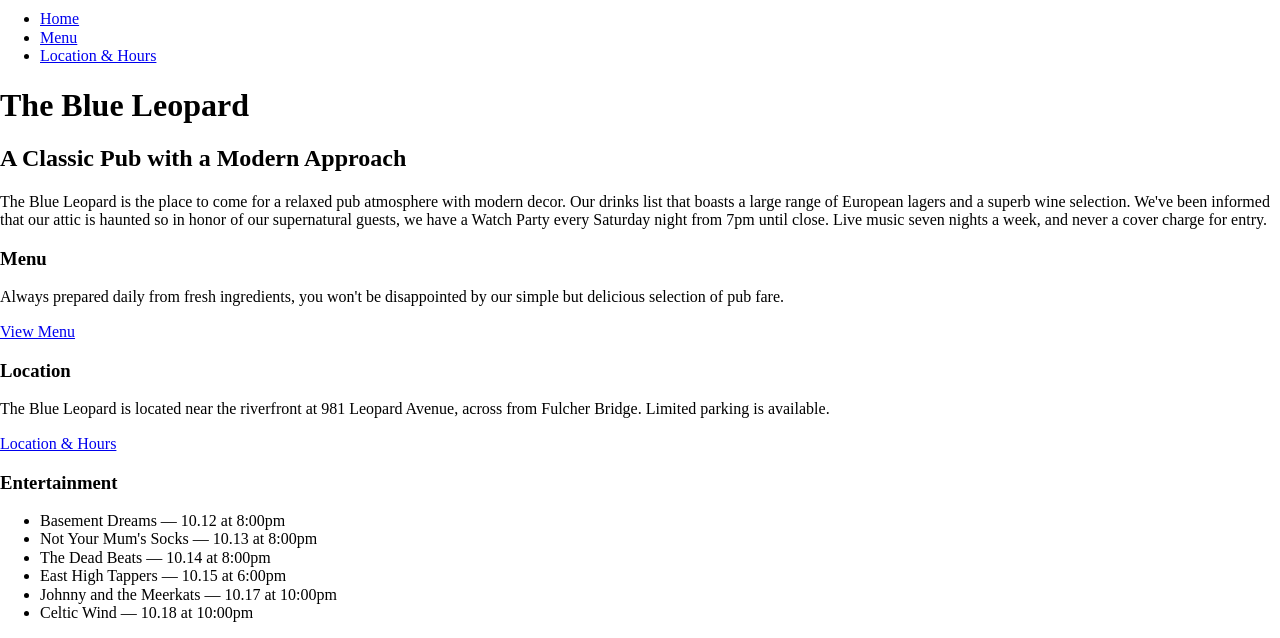
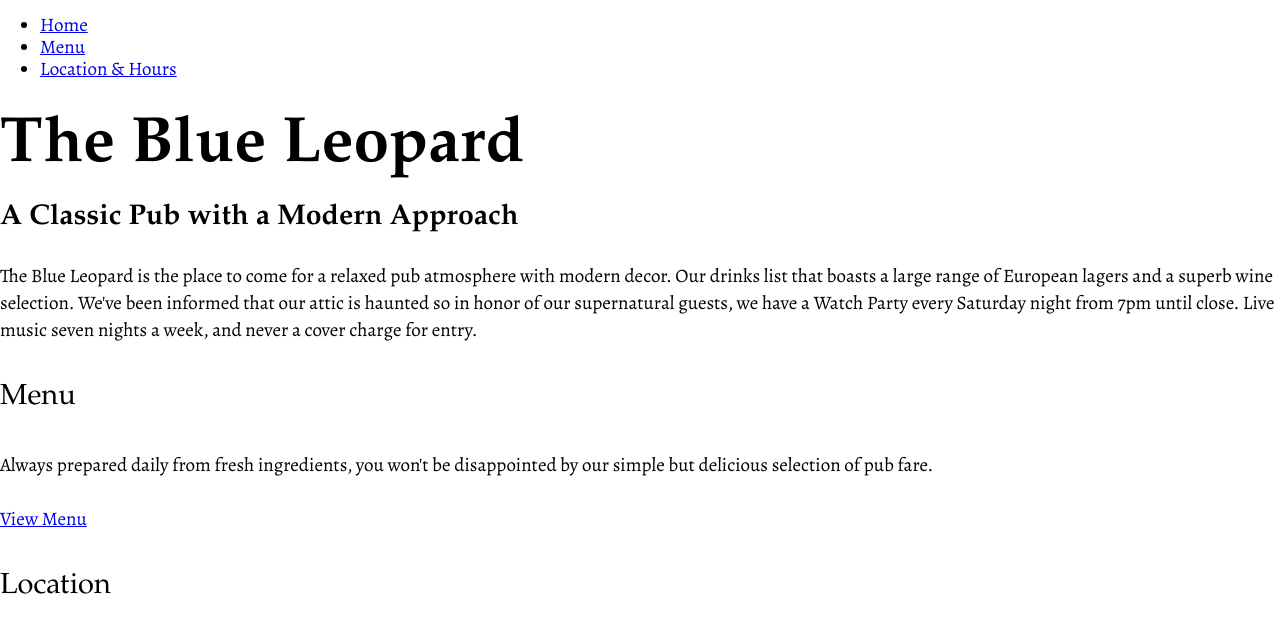
Before and after one commit to jalanya/introduction-to-building-website-layouts-1, a plain HTML site: page index.html in a window 1280 px wide. Shown: the part 160-798 px from the top of the page. Drawn offline with nearby package versions, Linux system fonts and the light colour scheme; a web font is replaced by a local one.

Commit message:
[FEAT] - Introduction to Building Website Layouts in HTML and CSS: Typographic Scales and Vertical Rhythm

```diff
--- a/index.html
+++ b/index.html
@@ -4,8 +4,8 @@
   <meta charset="UTF-8">
   <title>The Blue Leopard Pub: Home</title>
   <link href="https://fonts.googleapis.com/css?family=Alegreya+SC|Alegreya:400italic,400,700" rel="stylesheet" type="text/css">
+  <link rel="stylesheet" href="styles/normalize.css">
   <link rel="stylesheet" href="styles/main.css">
-  <link rel="stylesheet" href="styles/normalize.css">
 </head>
 <body>
   <header>
--- a/styles/main.css
+++ b/styles/main.css
@@ -0,0 +1,36 @@
+body {
+  font-size: 19px;
+  font-family: "alegreya", calibri, candara, "segoe UI", Optima, Arial, sans-serif;
+}
+
+h1, h2, h3 {
+  font-family: "alegreya sc", Garamond, "Baskerville Old Face", "Times New Roman", serif;
+}
+
+h1 {
+  font-size: 3.3684em;
+  line-height: 1.2656em;
+  margin-top: 0.4219em;
+  margin-bottom: 0;
+}
+
+h2 {
+  font-size: 1.5em;
+  line-height: 1.2558em;
+  margin: 0.4219em auto 0.4219em auto;
+}
+
+h3 {
+  font-size: 1.5263em;
+  font-weight: normal;
+  line-height: 1.8621em;
+  margin-top: 0.9310em;
+  margin-bottom: 0;
+}
+
+p {
+  font-size: 1em;
+  line-height: 1.4211em;
+  margin-top: 1.4211em;
+  margin-bottom: 0;
+}
```
Also changed, not shown: location.html (+2 -2 lines), menu.html (+1 -1 lines), 1 other file.
